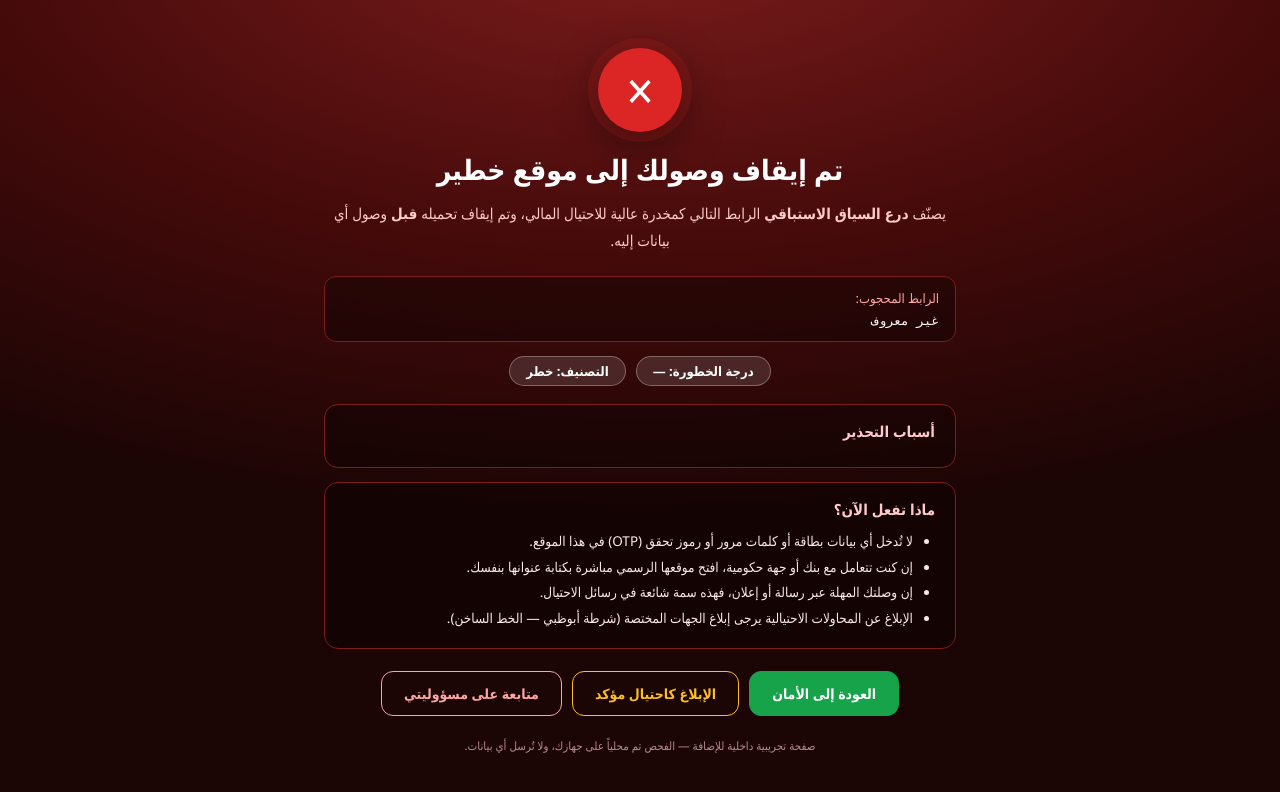
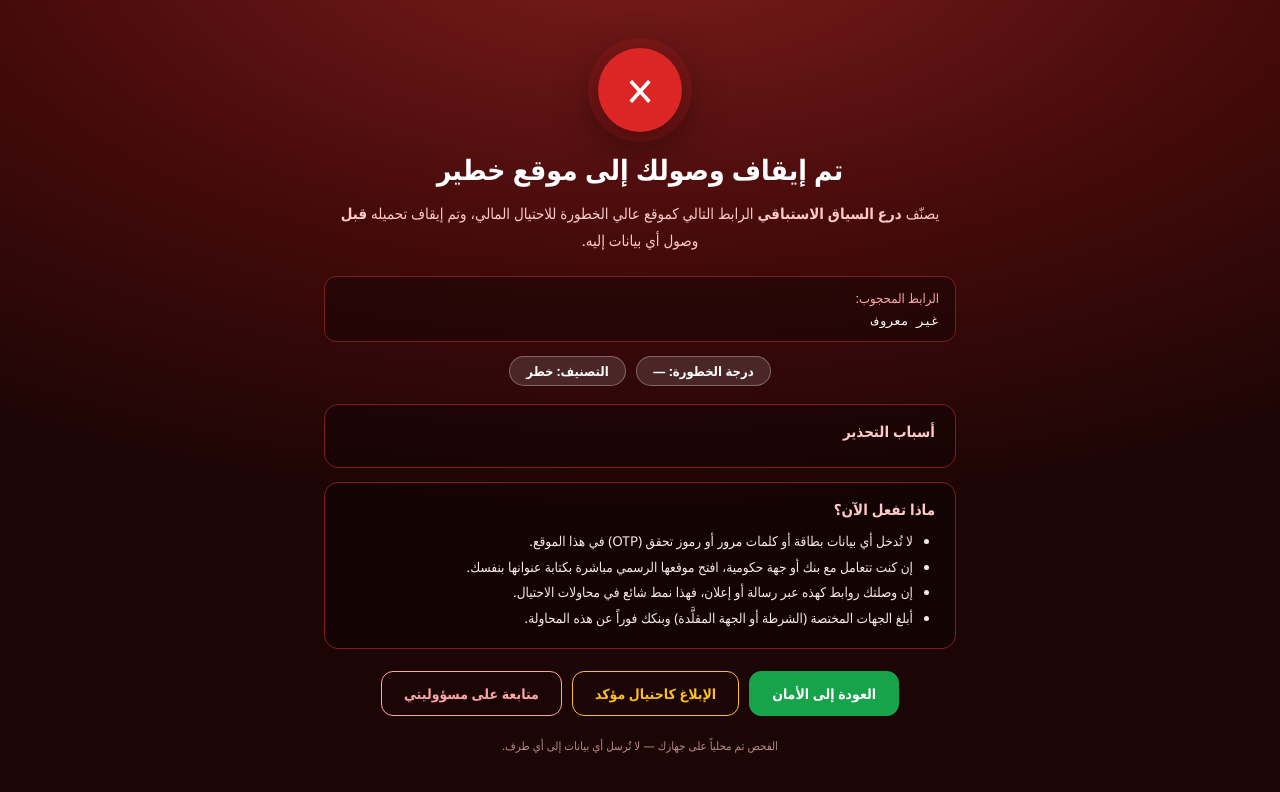
Before and after one commit to alzeedi1903-eng/Dir, a browser extension: page extension/interstitial/blocked.html in a window 1280 px wide. Drawn offline with Linux system fonts and the light colour scheme.

Commit message:
Update blocked.html

```diff
--- a/extension/interstitial/blocked.html
+++ b/extension/interstitial/blocked.html
@@ -10,7 +10,7 @@
   <div class="icon">✕</div>
   <h1>تم إيقاف وصولك إلى موقع خطير</h1>
   <p class="lead">
-    يصنّف <b>درع السياق الاستباقي</b> الرابط التالي كمخدرة عالية للاحتيال المالي،
+    يصنّف <b>درع السياق الاستباقي</b> الرابط التالي كموقع عالي الخطورة للاحتيال المالي،
     وتم إيقاف تحميله <b>قبل</b> وصول أي بيانات إليه.
   </p>
 
@@ -34,8 +34,8 @@
     <ul>
       <li>لا تُدخل أي بيانات بطاقة أو كلمات مرور أو رموز تحقق (OTP) في هذا الموقع.</li>
       <li>إن كنت تتعامل مع بنك أو جهة حكومية، افتح موقعها الرسمي مباشرة بكتابة عنوانها بنفسك.</li>
-      <li>إن وصلتك المهلة عبر رسالة أو إعلان، فهذه سمة شائعة في رسائل الاحتيال.</li>
-      <li>الإبلاغ عن المحاولات الاحتيالية يرجى إبلاغ الجهات المختصة (شرطة أبوظبي — الخط الساخن).</li>
+      <li>إن وصلتك روابط كهذه عبر رسالة أو إعلان، فهذا نمط شائع في محاولات الاحتيال.</li>
+      <li>أبلغ الجهات المختصة (الشرطة أو الجهة المقلَّدة) وبنكك فوراً عن هذه المحاولة.</li>
     </ul>
   </div>
 
@@ -44,7 +44,7 @@
     <button id="reportBtn" class="btn warn">الإبلاغ كاحتيال مؤكد</button>
     <button id="continueBtn" class="btn danger">متابعة على مسؤوليتي</button>
   </div>
-  <p class="hint">صفحة تجريبية داخلية للإضافة — الفحص تم محلياً على جهازك، ولا تُرسل أي بيانات.</p>
+  <p class="hint">الفحص تم محلياً على جهازك — لا تُرسل أي بيانات إلى أي طرف.</p>
 </main>
 <script src="blocked.js"></script>
 </body>
```
